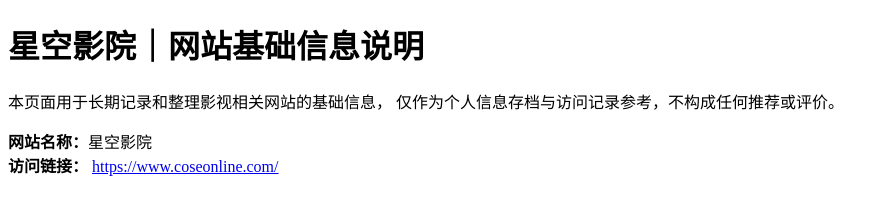
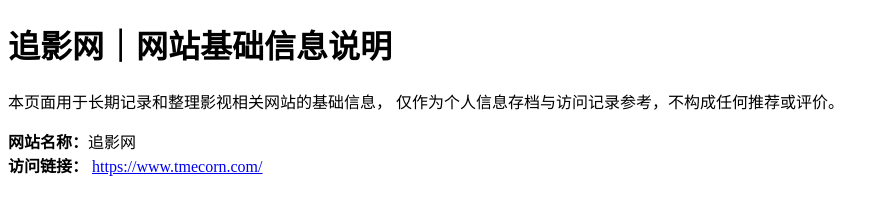
Before and after one commit to maryodwnr/movie-web-observation-notes, a plain HTML site: page index.html in a window 1280 px wide. Shown: the whole page, without its empty margins (0-889 px from the left). Drawn offline with Linux system fonts and the light colour scheme.

Commit message:
Update index.html

```diff
--- a/index.html
+++ b/index.html
@@ -3,12 +3,12 @@
 <html lang="zh-CN">
 <head>
   <meta charset="UTF-8">
-  <title>星空影院｜网站基础信息说明</title>
+  <title>追影网｜网站基础信息说明</title>
   <meta name="description" content="用于记录和整理互联网上可访问的影视类网站信息，仅作信息存档参考。">
 </head>
 <body>
 
-<h1>星空影院｜网站基础信息说明</h1>
+<h1>追影网｜网站基础信息说明</h1>
 
 <p>
 本页面用于长期记录和整理影视相关网站的基础信息，
@@ -16,9 +16,9 @@
 </p>
 
 <p>
-<strong>网站名称：</strong>星空影院<br>
+<strong>网站名称：</strong>追影网<br>
 <strong>访问链接：</strong>
-<a href="https://www.coseonline.com/" target="_blank">https://www.coseonline.com/</a>
+<a href="https://www.tmecorn.com/" target="_blank">https://www.tmecorn.com/</a>
 </p>
 
 </body>
```
